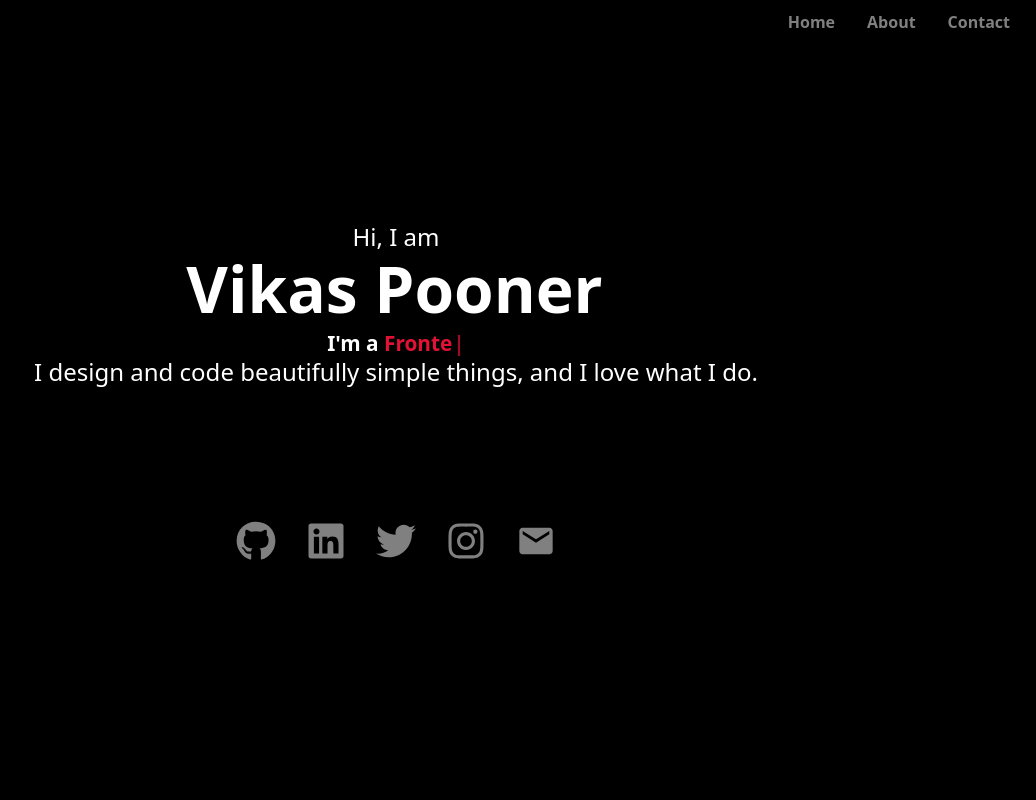
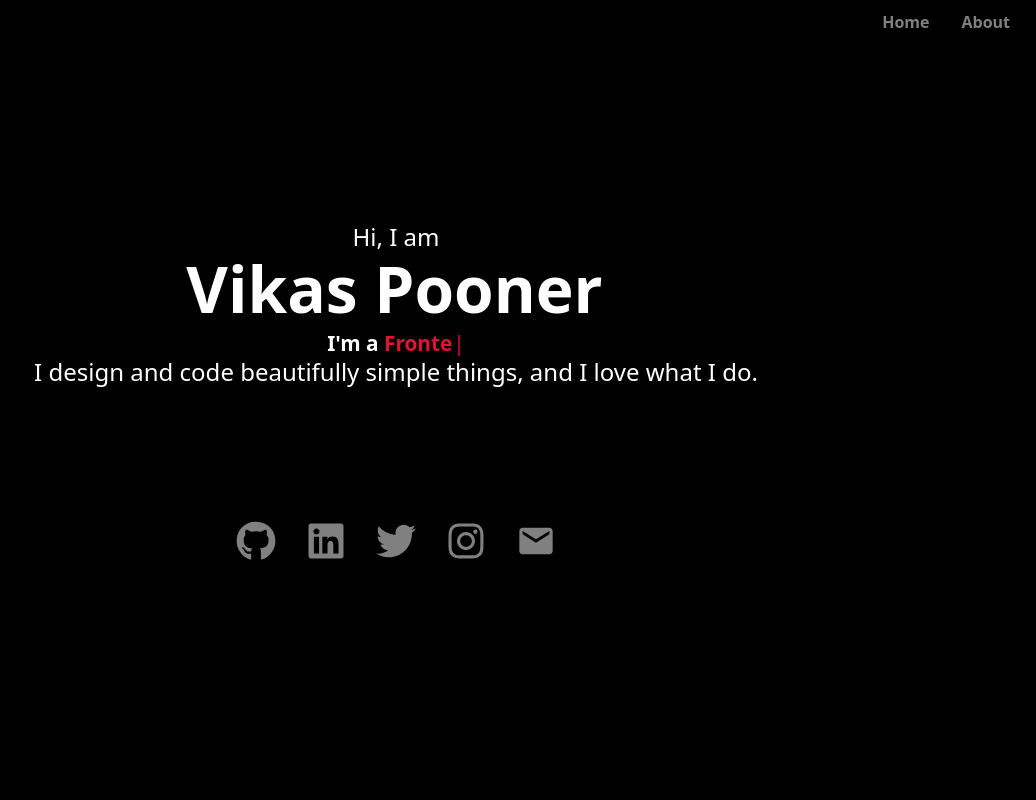
Before and after one commit to poonervikas/vikaspooner, a React (Create React App) app: page / in a window 1280 px wide. Shown: the top 800 px of the page, without its empty margins (244-1280 px from the left). Built offline with nearby package versions, Linux system fonts and the light colour scheme.

Commit message:
fixed title & tab icon, removed contact nav-icon, added send email link for email icon

```diff
--- a/public/index.html
+++ b/public/index.html
@@ -25,7 +25,7 @@
       Learn how to configure a non-root public URL by running `npm run build`.
     -->
     <link href="https://fonts.googleapis.com/css2?family=Roboto&display=swap" rel="stylesheet">
-    <title>React App</title>
+    <title>Vikas | Portfolio</title>
   </head>
   <body>
     <noscript>You need to enable JavaScript to run this app.</noscript>
--- a/src/information/Landing.js
+++ b/src/information/Landing.js
@@ -15,7 +15,7 @@
 export const GITHUB_URL = "https://github.com/poonervikas";
 export const TWITTER_URL = "https://twitter.com/@VikasPooner1";
 export const INSTAGRAM_URL = "https://instagram.com/pooner_vikas";
-export const EMAIL_URL = "poonervikas98@gmail.com";
+export const EMAIL_URL = "https://mail.google.com/mail/u/0/?fs=1&to=poonervikas98@gmail.com&tf=cm#";
 
 export const SOCIAL_ICONS_DATA = [
     {
--- a/src/information/Navigation.js
+++ b/src/information/Navigation.js
@@ -6,9 +6,10 @@
     {
         navItemName:"About",
         route:"/about"
-    },
-    {
-        navItemName:"Contact",
-        route:"/contact"
     }
+    // ,
+    // {
+    //     navItemName:"Contact",
+    //     route:"/contact"
+    // }
 ]
```
Also changed, not shown: 1 other file (tests, documents, lock files or other folders).
